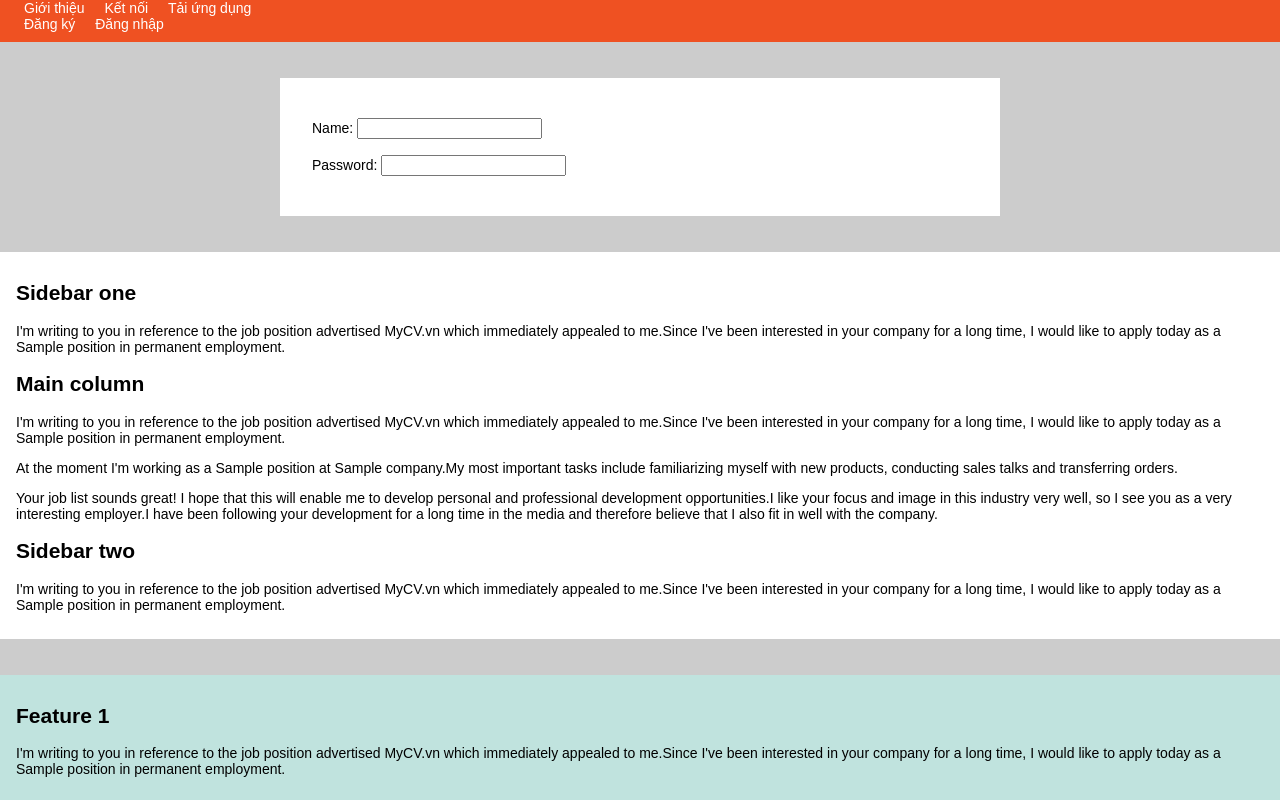
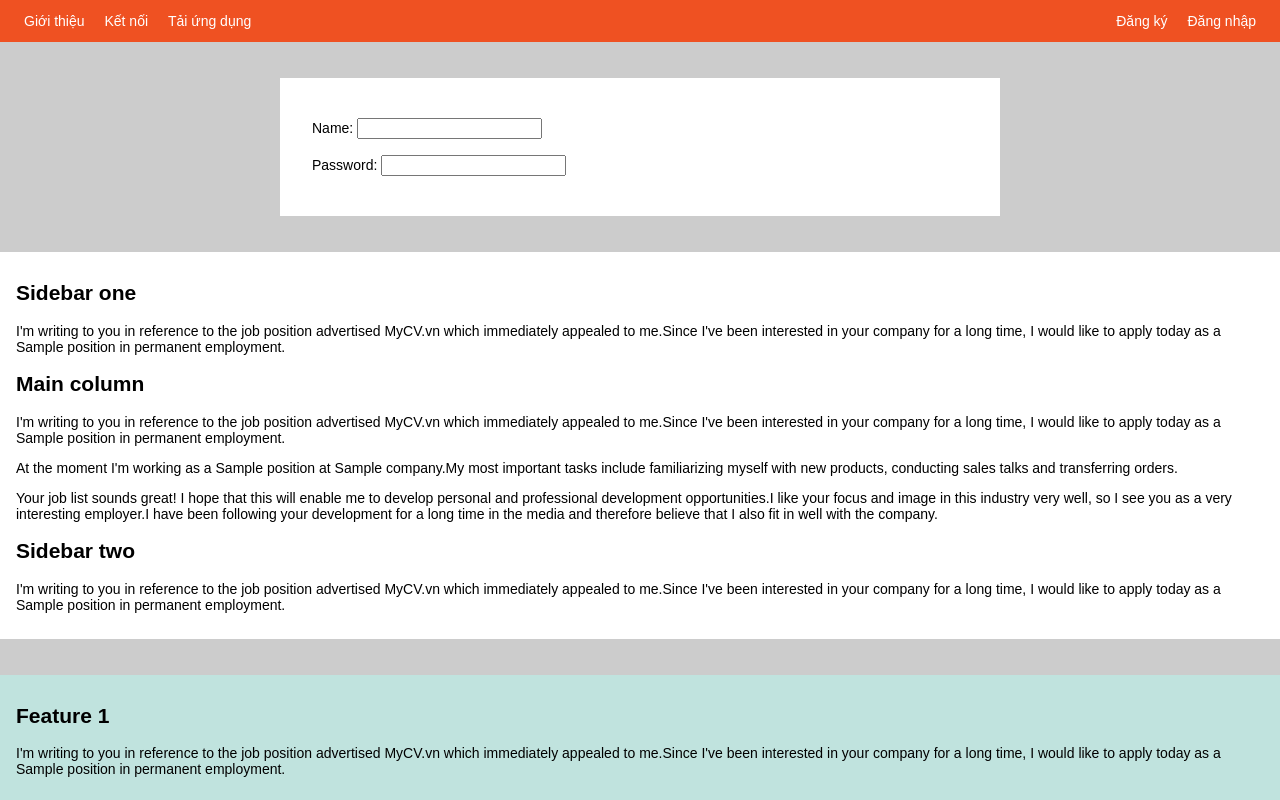
Before and after one commit to Linh777GKOG/Flex_Box, a plain HTML site: page index.html in a window 1280 px wide. Shown: the top 800 px of the page. Drawn offline with Linux system fonts and the light colour scheme.

Commit message:
done navbar

```diff
--- a/style.css
+++ b/style.css
@@ -18,11 +18,17 @@ body {
 .nav {
   min-height: 42px;
   background-color: #ef5122;
+  display: flex;
+  /* display: flex => flex-direction=row=ngang => Main axis nam ngang => flex item nam theo trục main axis => 2 thẻ ul nằm ngang */
+  justify-content: space-between;
+  /* space-between đẩy item cách xa nhau ra*/
+  /* mặc định justify-content là nằm bên trái */
 }
 
 .nav-list {
   padding-left: 0;
   margin: auto 16px;
+  /* dùng margin tạo khoảng trống đẹp mắt*/
 }
 
 .nav-item {
```
